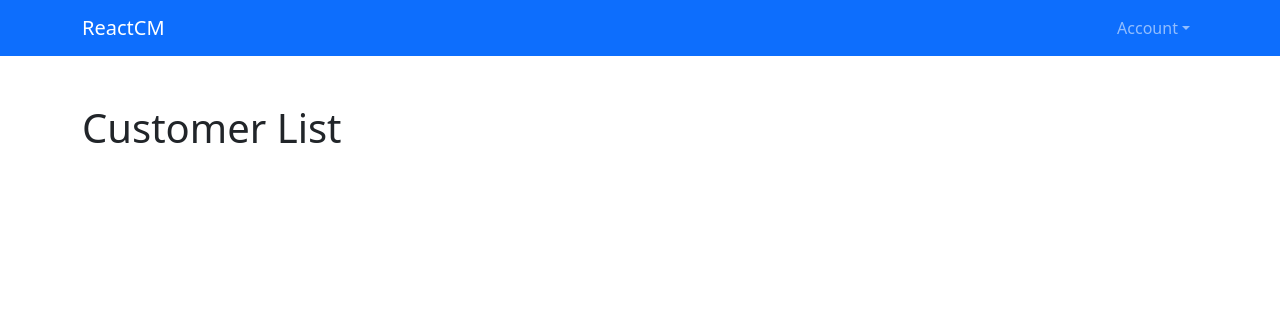
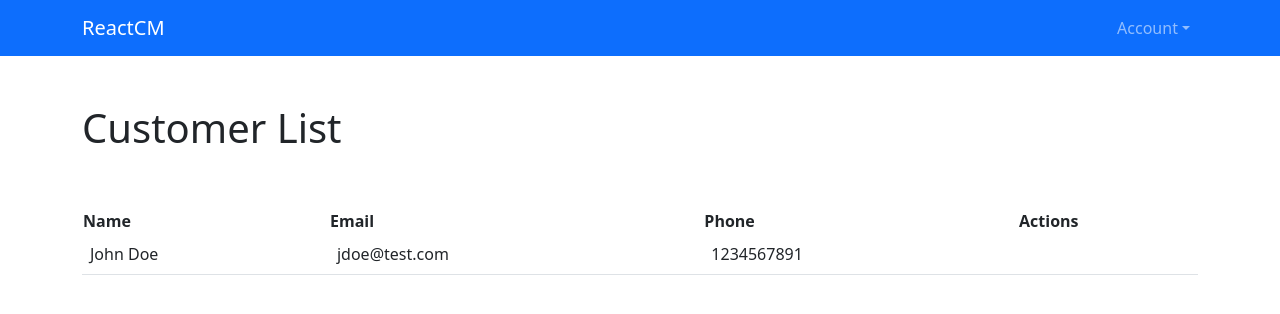
Before and after one commit to rhen99/ReactCM, a React (Create React App) app: page /dashboard in a window 1280 px wide. Shown: the top 314 px of the page. Built offline with nearby package versions, Linux system fonts and the light colour scheme.

Commit message:
added: customer table

```diff
--- /dev/null
+++ b/src/components/Customer.jsx
@@ -0,0 +1,14 @@
+function Customer() {
+  return (
+    <tbody>
+      <tr>
+        <td>John Doe</td>
+        <td>jdoe@test.com</td>
+        <td>1234567891</td>
+        <td></td>
+      </tr>
+    </tbody>
+  );
+}
+
+export default Customer;
--- /dev/null
+++ b/src/components/CustomerList.jsx
@@ -0,0 +1,17 @@
+import Table from "react-bootstrap/Table";
+import Customer from "./Customer";
+function CustomerList() {
+  return (
+    <Table hover className="mt-5">
+      <thead>
+        <th>Name</th>
+        <th>Email</th>
+        <th>Phone</th>
+        <th>Actions</th>
+      </thead>
+      <Customer />
+    </Table>
+  );
+}
+
+export default CustomerList;
--- a/src/components/Dashboard.jsx
+++ b/src/components/Dashboard.jsx
@@ -1,3 +1,4 @@
+import CustomerList from "./CustomerList";
 import Container from "react-bootstrap/Container";
 import Row from "react-bootstrap/Row";
 import Col from "react-bootstrap/Col";
@@ -9,6 +10,11 @@ function Dashboard() {
           <h1>Customer List</h1>
         </Col>
       </Row>
+      <Row>
+        <Col>
+          <CustomerList />
+        </Col>
+      </Row>
     </Container>
   );
 }
```
